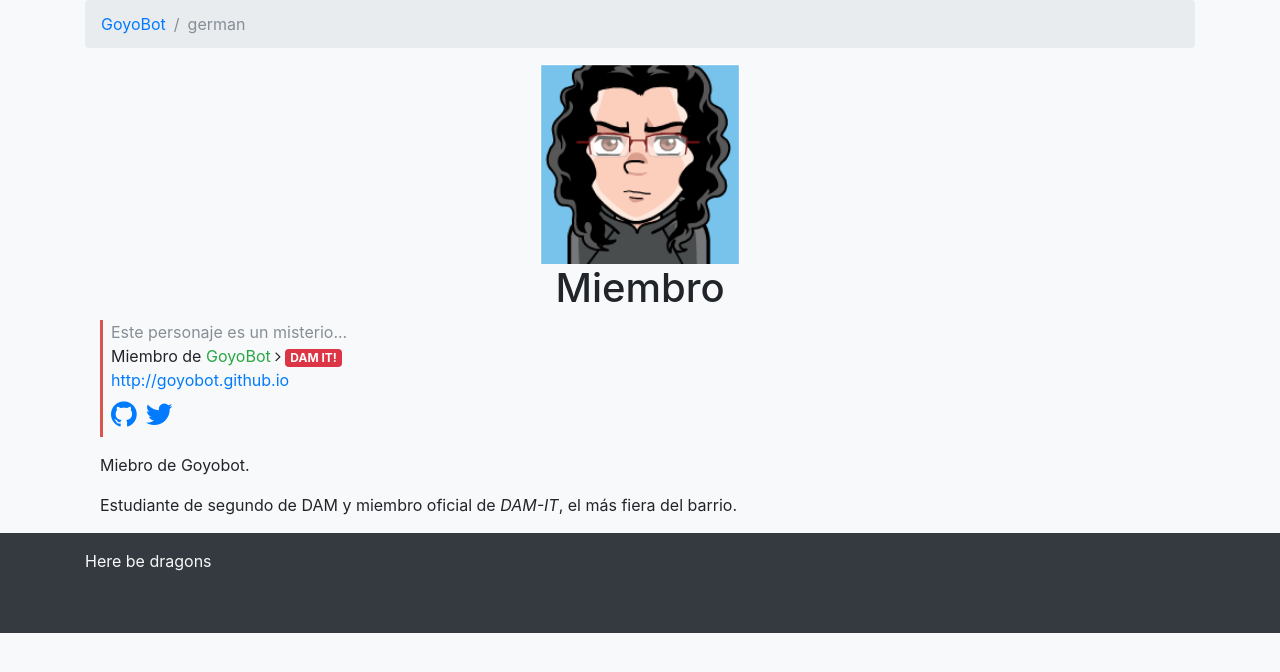
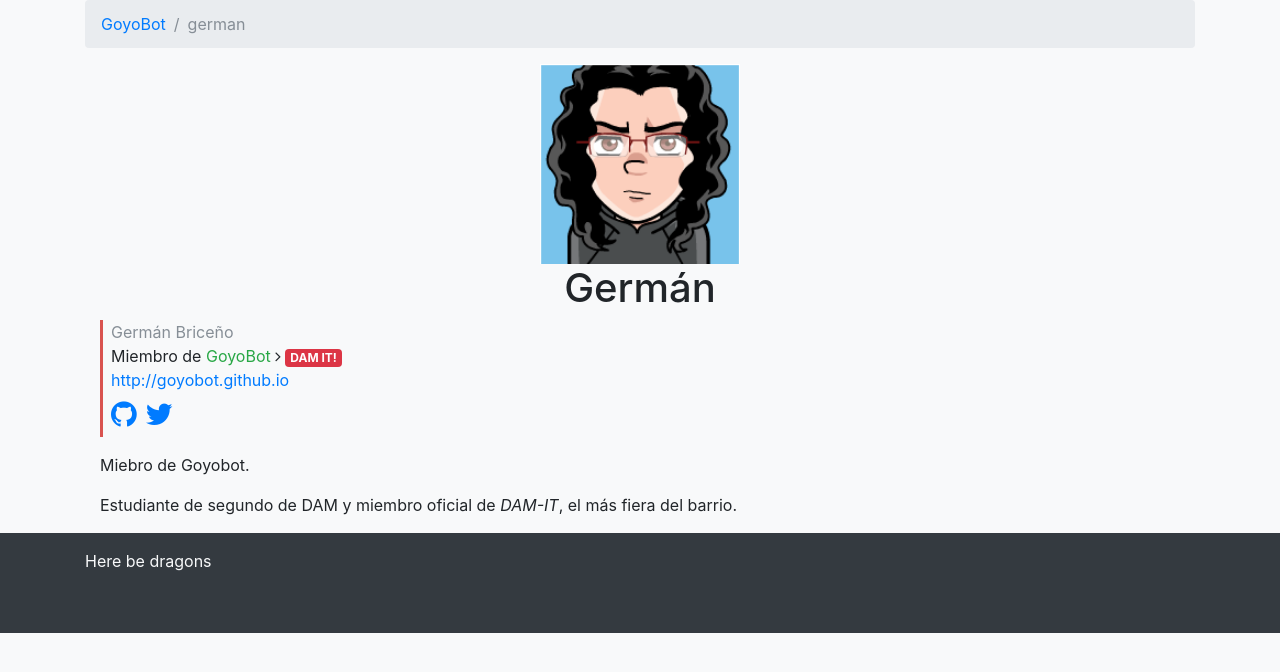
Before and after one commit to GoyoBot/goyobot.github.io, a Jekyll site: the page built from _authors/german.md, in a window 1280 px wide. Shown: the top 672 px of the page. Built offline with Jekyll 4.4.1, drawn with Linux system fonts in a browser that asks for light colours; nearby versions of some CDN libraries.

Commit message:
Update german.md

```diff
--- a/_authors/german.md
+++ b/_authors/german.md
@@ -6,11 +6,11 @@
 author_id: german     # Your `author:` in posts
 
 # Author info - edit this at any time
-shortname: Miembro
-fullname: Este personaje es un misterio...
+shortname: Germán
+fullname: Germán Briceño
 website: http://goyobot.github.io
-github: goyobot
-twitter: goyobot
+github: perroloko69888855553
+twitter: masca_chochas
 icon: assets/img/members/jelmam.PNG
 ---
 
```
